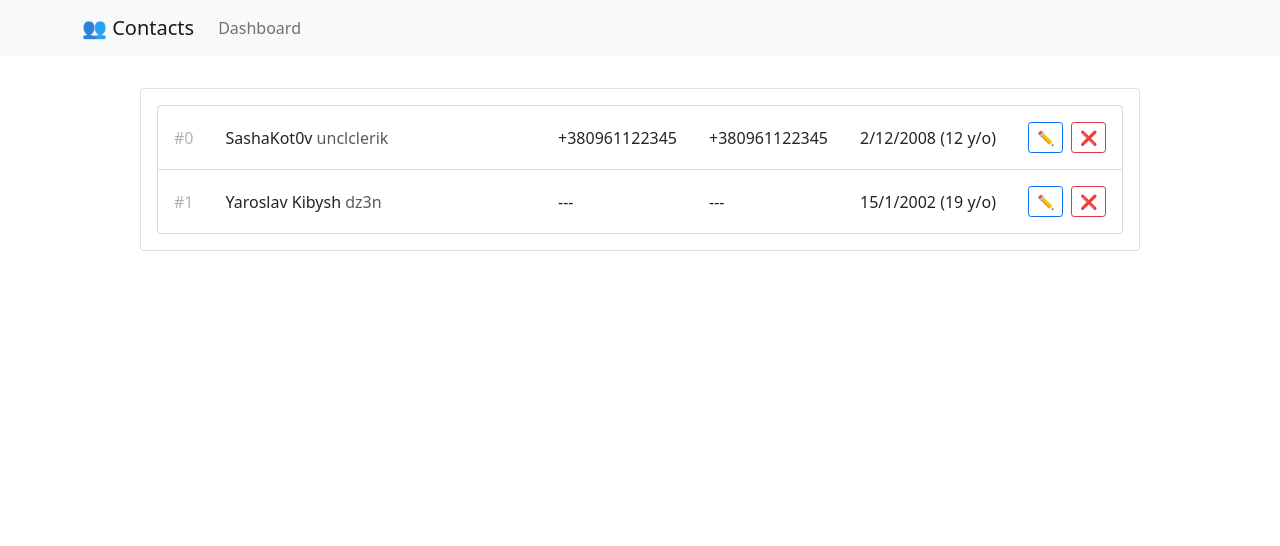
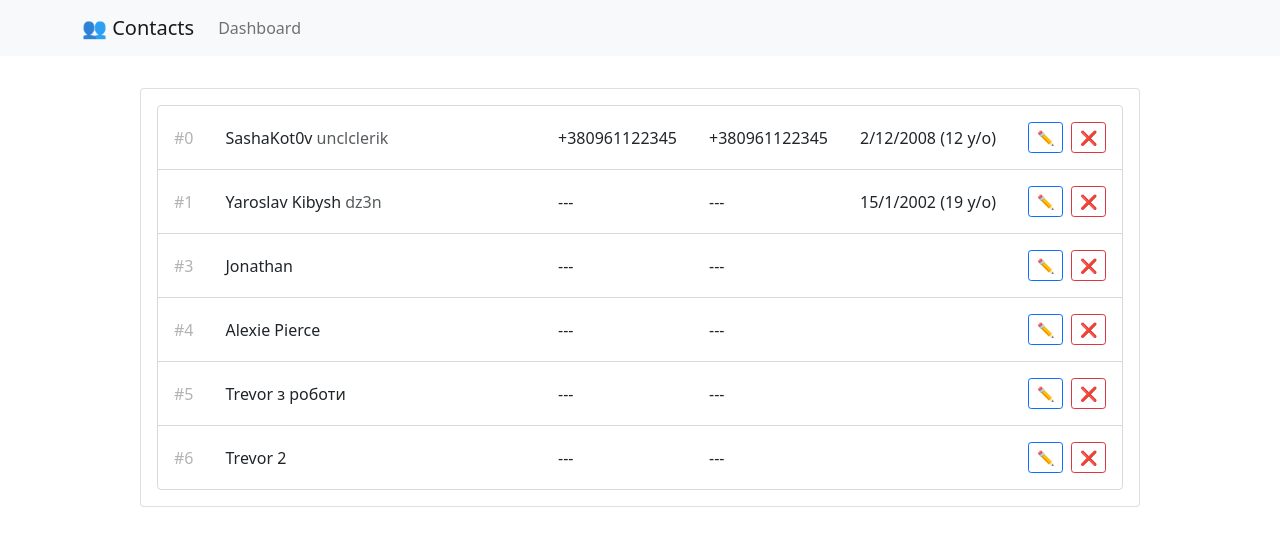
Before and after one commit to feel-the-dz3n/Contacts-App-Client, a React (Create React App) app: page / in a window 1280 px wide. Shown: the top 546 px of the page. Built offline with nearby package versions, Linux system fonts and the light colour scheme.

Commit message:
Add more test data

```diff
--- a/src/components/DashboardPage/ContactsTable/ContactsTable.tsx
+++ b/src/components/DashboardPage/ContactsTable/ContactsTable.tsx
@@ -22,6 +22,42 @@ export default function ContactsTable() {
       birthday: new Date("01-15-2002"),
       nickname: "dz3n",
     },
+    {
+      id: 3,
+      firstName: "Jonathan",
+      lastName: undefined,
+      workPhone: undefined,
+      mobilePhone: undefined,
+      birthday: undefined,
+      nickname: undefined,
+    },
+    {
+      id: 4,
+      firstName: "Alexie",
+      lastName: "Pierce",
+      workPhone: undefined,
+      mobilePhone: undefined,
+      birthday: undefined,
+      nickname: undefined,
+    },
+    {
+      id: 5,
+      firstName: "Trevor з роботи",
+      lastName: undefined,
+      workPhone: undefined,
+      mobilePhone: undefined,
+      birthday: undefined,
+      nickname: undefined,
+    },
+    {
+      id: 6,
+      firstName: "Trevor 2",
+      lastName: undefined,
+      workPhone: undefined,
+      mobilePhone: undefined,
+      birthday: undefined,
+      nickname: undefined,
+    },
   ];
 
   return (
```
